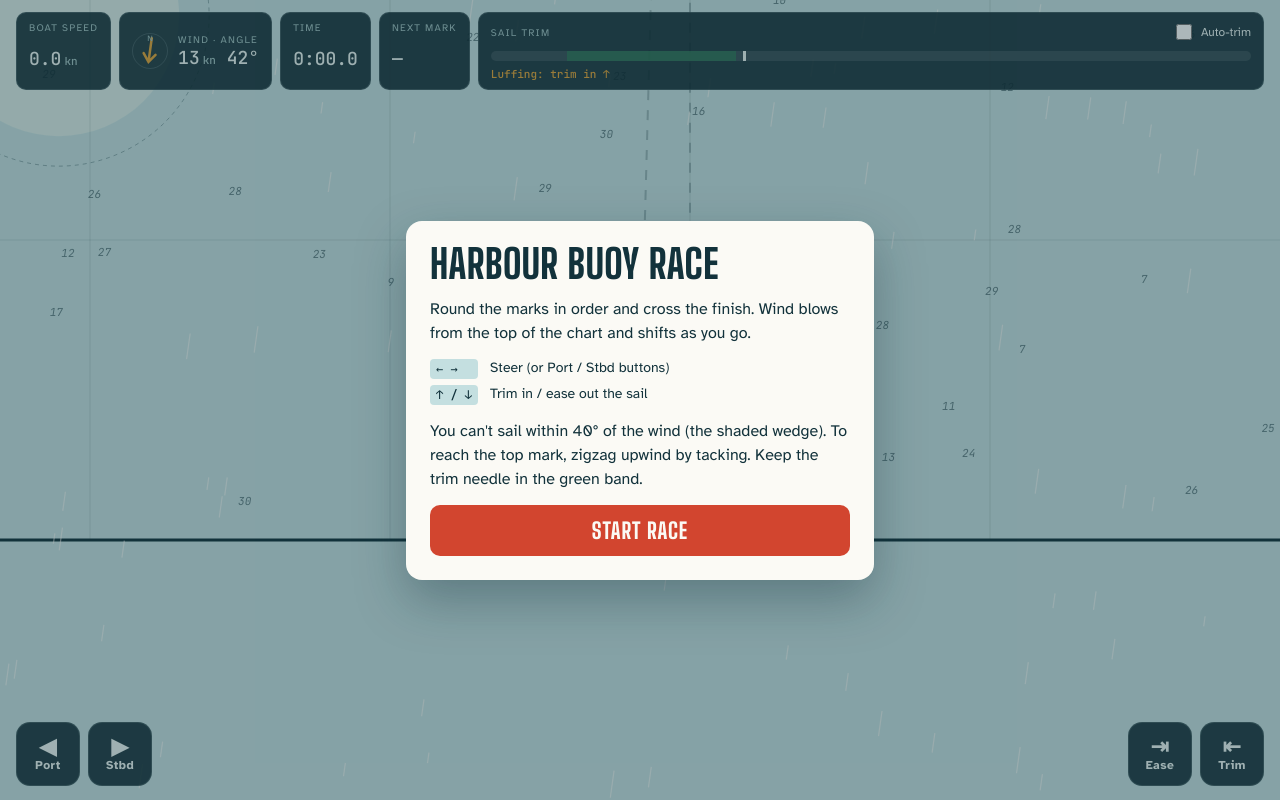
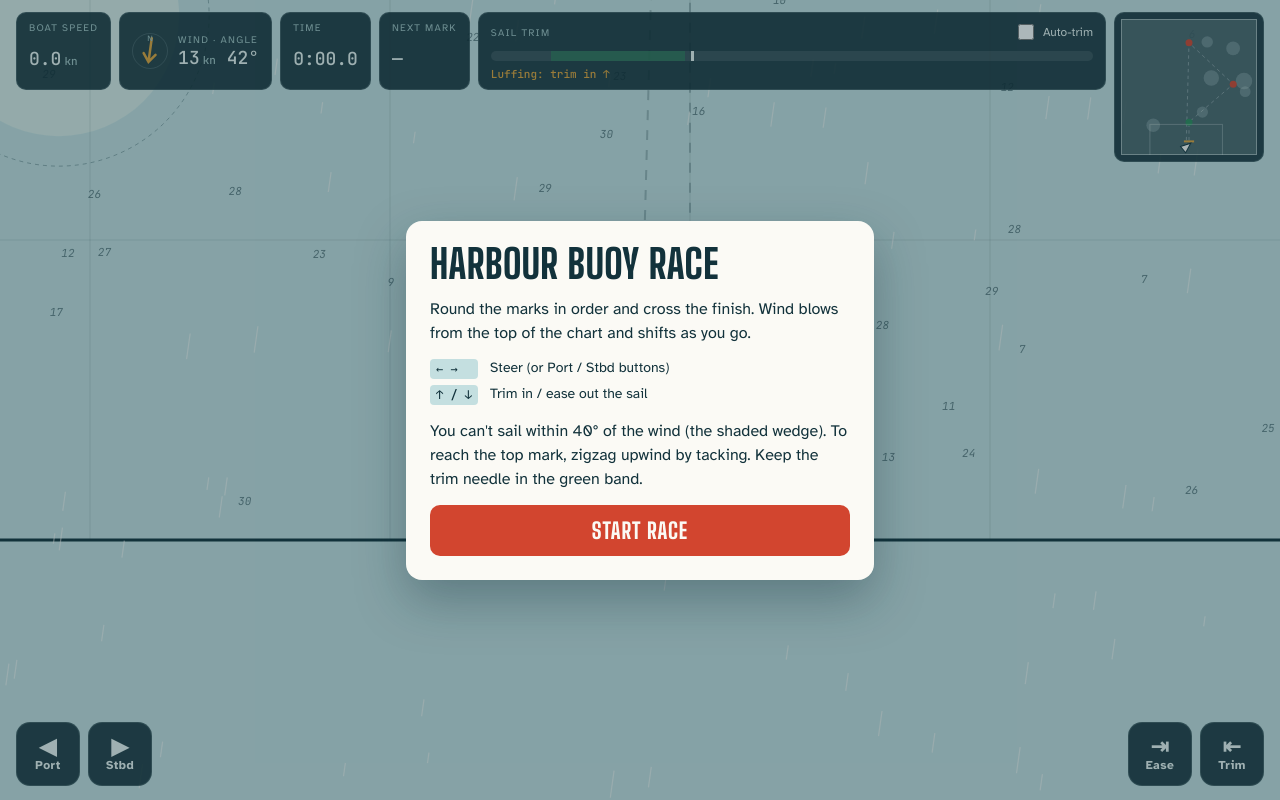
Before and after one commit to dmorty/sailing-game, a plain HTML site: page index.html in a window 1280 px wide. Drawn offline with Linux system fonts and the light colour scheme.

Commit message:
Add course minimap to Harbour Buoy Race
Shows the course, marks, boat position/heading, track and current
viewport in a small panel in the top-right corner.

Co-Authored-By: Claude Opus 5.5 <noreply@anthropic.com>

```diff
--- a/index.html
+++ b/index.html
@@ -23,6 +23,7 @@
   --green: #2c8a5a;
   --amber: #e2a43a;
   --sail: #fbfaf5;
+  --map: 150px;
   --font-display: "Big Shoulders Display", "Arial Narrow", Impact, sans-serif;
   --font-body: "Atkinson Hyperlegible", system-ui, sans-serif;
   --font-mono: "JetBrains Mono", ui-monospace, Menlo, monospace;
@@ -32,7 +33,7 @@ html, body { height: 100%; }
 body { background: var(--sea); color: var(--ink); font-family: var(--font-body); overflow: hidden; touch-action: none; -webkit-user-select: none; user-select: none; }
 #game { position: fixed; inset: 0; display: block; width: 100%; height: 100%; }
 
-.hud { position: fixed; left: 0; right: 0; top: 0; padding: calc(env(safe-area-inset-top, 0px) + 12px) 16px 0; display: flex; gap: 8px; flex-wrap: wrap; pointer-events: none; }
+.hud { position: fixed; left: 0; right: 0; top: 0; padding: calc(env(safe-area-inset-top, 0px) + 12px) calc(16px + var(--map) + 8px) 0 16px; display: flex; gap: 8px; flex-wrap: wrap; pointer-events: none; }
 .inst { background: var(--panel); color: var(--on-panel); border: 1px solid var(--panel-line); border-radius: 10px; padding: 8px 12px; display: grid; gap: 2px; min-width: 0; }
 .inst .lab { font-size: 10px; letter-spacing: .12em; text-transform: uppercase; color: var(--on-panel-dim); }
 .inst .val { font-family: var(--font-mono); font-size: 18px; font-variant-numeric: tabular-nums; }
@@ -48,6 +49,9 @@ body { background: var(--sea); color: var(--ink); font-family: var(--font-body);
 .trimstate { font-family: var(--font-mono); font-size: 11px; margin-top: 4px; }
 .auto { pointer-events: auto; display: flex; align-items: center; gap: 6px; font-size: 12px; color: var(--on-panel); cursor: pointer; }
 .auto input { accent-color: var(--green); width: 16px; height: 16px; }
+.minimap { position: fixed; top: calc(env(safe-area-inset-top, 0px) + 12px); right: 16px; width: var(--map); height: var(--map); padding: 6px; box-sizing: border-box; background: var(--panel); border: 1px solid var(--panel-line); border-radius: 10px; pointer-events: none; }
+.minimap canvas { display: block; width: 100%; height: 100%; }
+@media (max-width: 600px) { :root { --map: 104px; } }
 
 .controls { position: fixed; left: 0; right: 0; bottom: 0; padding: 0 16px calc(env(safe-area-inset-bottom, 0px) + 14px); display: flex; justify-content: space-between; gap: 12px; pointer-events: none; }
 .pad { display: flex; gap: 8px; pointer-events: auto; }
@@ -90,6 +94,8 @@ body { background: var(--sea); color: var(--ink); font-family: var(--font-body);
   </div>
 </div>
 
+<div class="minimap" aria-hidden="true"><canvas id="mini"></canvas></div>
+
 <div class="controls">
   <div class="pad">
     <button class="btn" data-act="left" aria-label="Steer to port"><div><span>◀</span>Port</div></button>
@@ -122,11 +128,15 @@ const DEG = Math.PI / 180;
 const W = 2400, H = 2400, MAXV = 150;
 const canvas = document.getElementById('game');
 const ctx = canvas.getContext('2d');
-let cw = 0, ch = 0, dpr = 1;
+const mini = document.getElementById('mini');
+const mctx = mini.getContext('2d');
+let cw = 0, ch = 0, dpr = 1, ms = 0;
 function resize() {
   dpr = Math.min(window.devicePixelRatio || 1, 2);
   cw = canvas.clientWidth; ch = canvas.clientHeight;
   canvas.width = cw * dpr; canvas.height = ch * dpr;
+  ms = mini.clientWidth;
+  mini.width = mini.height = ms * dpr;
 }
 window.addEventListener('resize', resize); resize();
 
@@ -395,11 +405,67 @@ function drawBoat(info) {
   ctx.restore();
 }
 
+function drawMinimap() {
+  const c = mctx, s = ms / W;
+  c.setTransform(dpr, 0, 0, dpr, 0, 0);
+  c.clearRect(0, 0, ms, ms);
+  c.fillStyle = C['--sea']; c.globalAlpha = 0.25; c.fillRect(0, 0, ms, ms); c.globalAlpha = 1;
+  c.save(); c.scale(s, s);
+  c.beginPath(); c.rect(0, 0, W, H); c.clip();
+
+  c.fillStyle = C['--sea-shallow']; c.globalAlpha = 0.25;
+  for (const sh of shoals) { c.beginPath(); c.arc(sh.x, sh.y, sh.r, 0, 7); c.fill(); }
+  c.globalAlpha = 1;
+
+  // course line
+  c.setLineDash([60, 60]); c.strokeStyle = 'rgba(234,244,242,.35)'; c.lineWidth = 1 / s;
+  c.beginPath(); c.moveTo(1150, 2260); marks.forEach(m => c.lineTo(m.x, m.y)); c.stroke(); c.setLineDash([]);
+
+  // marks
+  marks.forEach((m, i) => {
+    const done = state === 'racing' && i < nextIdx, active = state === 'racing' && i === nextIdx;
+    if (m.finish) {
+      c.strokeStyle = C['--amber']; c.lineWidth = 2 / s;
+      c.beginPath(); c.moveTo(m.x - 90, m.y); c.lineTo(m.x + 90, m.y); c.stroke();
+    } else {
+      c.fillStyle = done ? 'rgba(159,192,192,.4)' : C[m.col];
+      c.beginPath(); c.arc(m.x, m.y, 3.5 / s, 0, 7); c.fill();
+    }
+    if (active) {
+      c.strokeStyle = m.finish ? C['--amber'] : C[m.col]; c.lineWidth = 1.5 / s;
+      c.globalAlpha = 0.5 + 0.3 * Math.sin(t * 4);
+      c.beginPath(); c.arc(m.x, m.y, 7 / s, 0, 7); c.stroke(); c.globalAlpha = 1;
+    }
+  });
+
+  // viewport
+  c.strokeStyle = 'rgba(234,244,242,.3)'; c.lineWidth = 1 / s;
+  c.strokeRect(cam.x - cw / 2, cam.y - ch / 2, cw, ch);
+
+  // track
+  if (boat.wake.length > 1) {
+    c.strokeStyle = 'rgba(251,250,245,.45)'; c.lineWidth = 1 / s;
+    c.beginPath(); c.moveTo(boat.wake[0].x, boat.wake[0].y);
+    for (const p of boat.wake) c.lineTo(p.x, p.y);
+    c.stroke();
+  }
+  c.restore();
+
+  // boat (screen units so it stays legible)
+  c.save(); c.translate(boat.x * s, boat.y * s); c.rotate(boat.h);
+  c.fillStyle = C['--sail']; c.strokeStyle = C['--ink']; c.lineWidth = 1;
+  c.beginPath(); c.moveTo(0, -6); c.lineTo(4, 4); c.lineTo(-4, 4); c.closePath(); c.fill(); c.stroke();
+  c.restore();
+
+  c.strokeStyle = 'rgba(234,244,242,.5)'; c.lineWidth = 1; c.strokeRect(0.5, 0.5, ms - 1, ms - 1);
+}
+
 let last = performance.now();
 function frame(now) {
   const dt = Math.min(0.05, (now - last) / 1000); last = now;
   const info = update(dt);
   drawWorld(info);
+  drawMinimap();
   requestAnimationFrame(frame);
 }
 requestAnimationFrame(frame);
```
